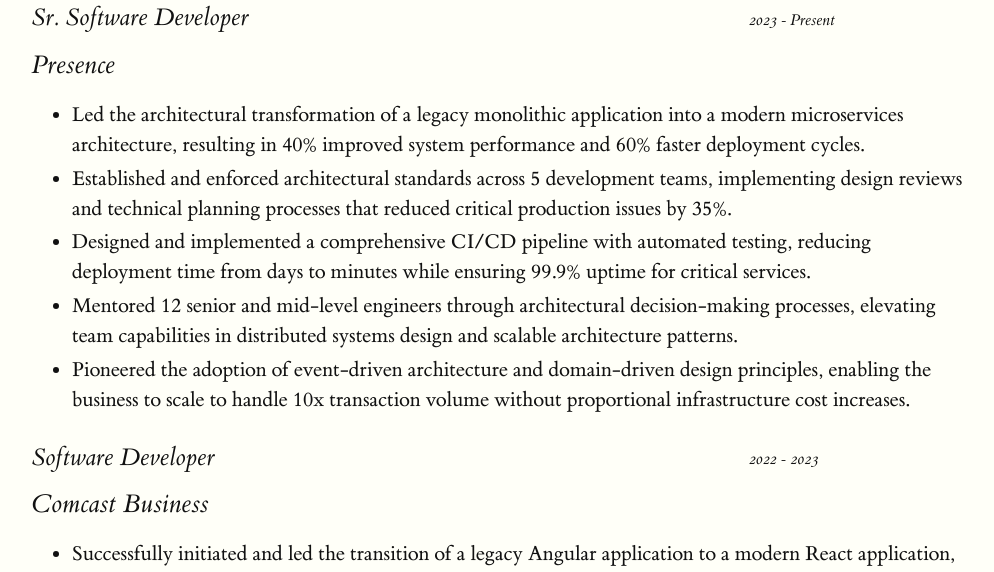
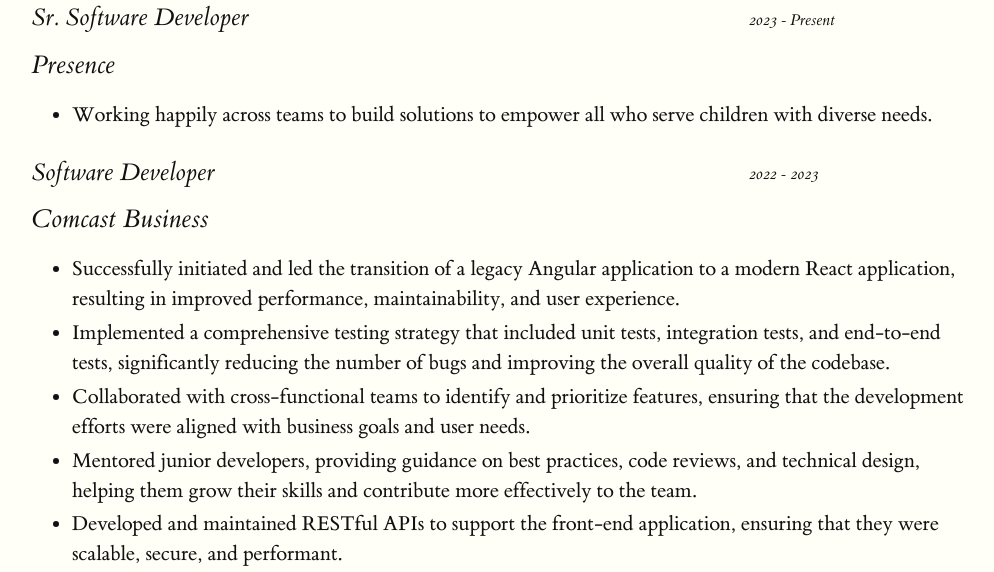
Before and after one commit to aaronmaturen/aaronmaturen.github.io, an Eleventy site: page src/resume/index.njk in a window 1280 px wide. Shown: the part 583-1155 px from the top of the page, without its empty margins (160-1154 px from the left). Built offline with nearby package versions, Linux system fonts and the light colour scheme; Eleventy itself is replaced by a stand-in of ours; files that its build step writes are made by us from their sources.

Commit message:
simpler resume

```diff
--- a/src/resume/index.njk
+++ b/src/resume/index.njk
@@ -27,19 +27,7 @@ title: Resume | Aaron T. Maturen
       <p class="subtitle">Presence</p>
       <ul>
         <li>
-          Led the architectural transformation of a legacy monolithic application into a modern microservices architecture, resulting in 40% improved system performance and 60% faster deployment cycles.
-        </li>
-        <li>
-          Established and enforced architectural standards across 5 development teams, implementing design reviews and technical planning processes that reduced critical production issues by 35%.
-        </li>
-        <li>
-          Designed and implemented a comprehensive CI/CD pipeline with automated testing, reducing deployment time from days to minutes while ensuring 99.9% uptime for critical services.
-        </li>
-        <li>
-          Mentored 12 senior and mid-level engineers through architectural decision-making processes, elevating team capabilities in distributed systems design and scalable architecture patterns.
-        </li>
-        <li>
-          Pioneered the adoption of event-driven architecture and domain-driven design principles, enabling the business to scale to handle 10x transaction volume without proportional infrastructure cost increases.
+          Working happily across teams to build solutions to empower all who serve children with diverse needs.
         </li>
       </ul>
     </div>
```
